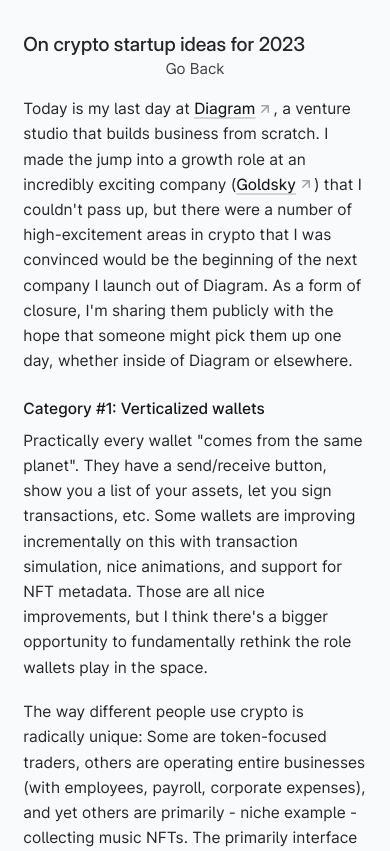
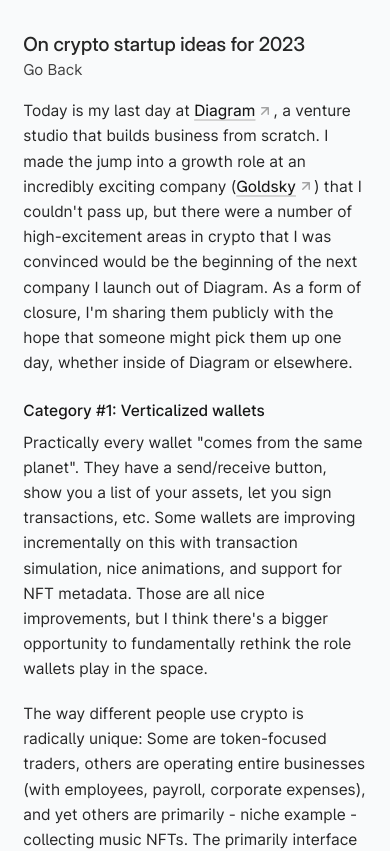
Before and after one commit to hemaaanth/site, a Next.js app: page /on-crypto-startup-ideas-for-2023 in a window 390 px wide. Shown: the top 851 px of the page. Built offline with nearby package versions, Linux system fonts and the light colour scheme; what tailwindcss-touch would draw is missing.

Commit message:
cursor pointer for go-back and text not button

```diff
--- a/pages/on-crypto-startup-ideas-for-2023.tsx
+++ b/pages/on-crypto-startup-ideas-for-2023.tsx
@@ -31,12 +31,12 @@ export default function BlogPost() {
           <h1 className="text-xl text-neutral-800 [font-variation-settings:'opsz'_32,_'wght'_500] dark:text-white sm:pb-6 sm:text-xl">
             On crypto startup ideas for 2023
           </h1>
-          <button
+          <p
             onClick={() => router.back()}
-            className="text-neutral-700 sm:pb-6 sm:align-left"
+            className="text-neutral-700 sm:pb-6 sm:align-left cursor-pointer"
           >
             Go Back
-          </button>
+          </p>
         </div>
         <dl className="list-container">
           <dd className="list-content">
--- a/pages/on-the-future-of-pensions-in-canada.tsx
+++ b/pages/on-the-future-of-pensions-in-canada.tsx
@@ -29,12 +29,12 @@ export default function BlogPost() {
           <h1 className="text-xl text-neutral-800 [font-variation-settings:'opsz'_32,_'wght'_500] dark:text-white sm:pb-6 sm:text-xl">
             On the future of pensions in Canada
           </h1>
-          <button
+          <p
             onClick={() => router.back()}
-            className="text-neutral-700 sm:pb-6 sm:align-left"
+            className="text-neutral-700 sm:pb-6 sm:align-left cursor-pointer"
           >
             Go Back
-          </button>
+          </p>
         </div>
         <dl className="list-container">
           <dd className="list-content">
--- a/pages/on-uber-surge-pricing.tsx
+++ b/pages/on-uber-surge-pricing.tsx
@@ -29,12 +29,12 @@ export default function BlogPost() {
           <h1 className="text-xl text-neutral-800 [font-variation-settings:'opsz'_32,_'wght'_500] dark:text-white sm:pb-6 sm:text-xl">
             On Uber&#39;s surge pricing
           </h1>
-          <button
+          <p
             onClick={() => router.back()}
-            className="text-neutral-700 sm:pb-6 sm:align-left"
+            className="text-neutral-700 sm:pb-6 sm:align-left cursor-pointer"
           >
             Go Back
-          </button>
+          </p>
         </div>
         <dl className="list-container">
           <dd className="list-content">
```
